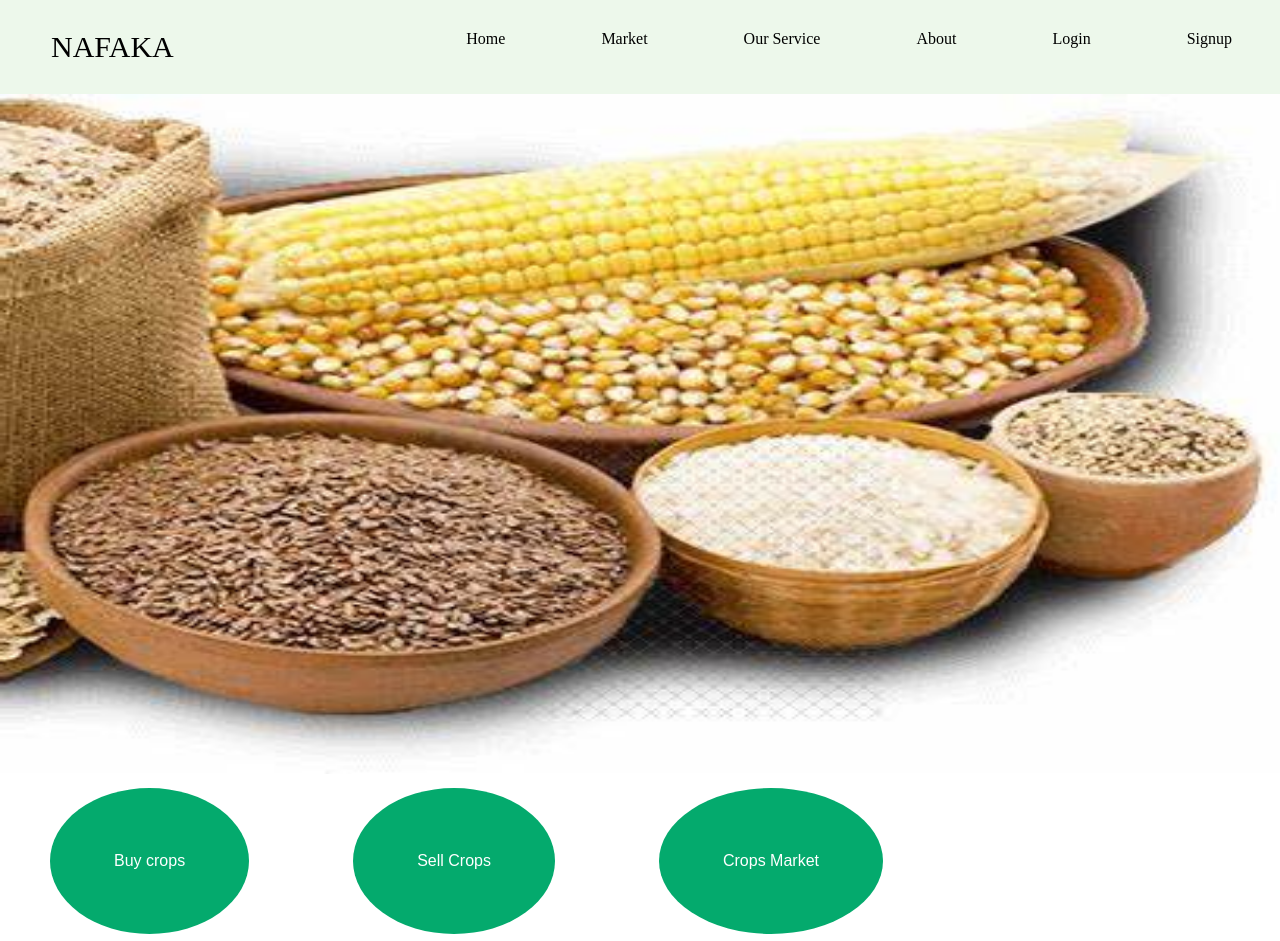
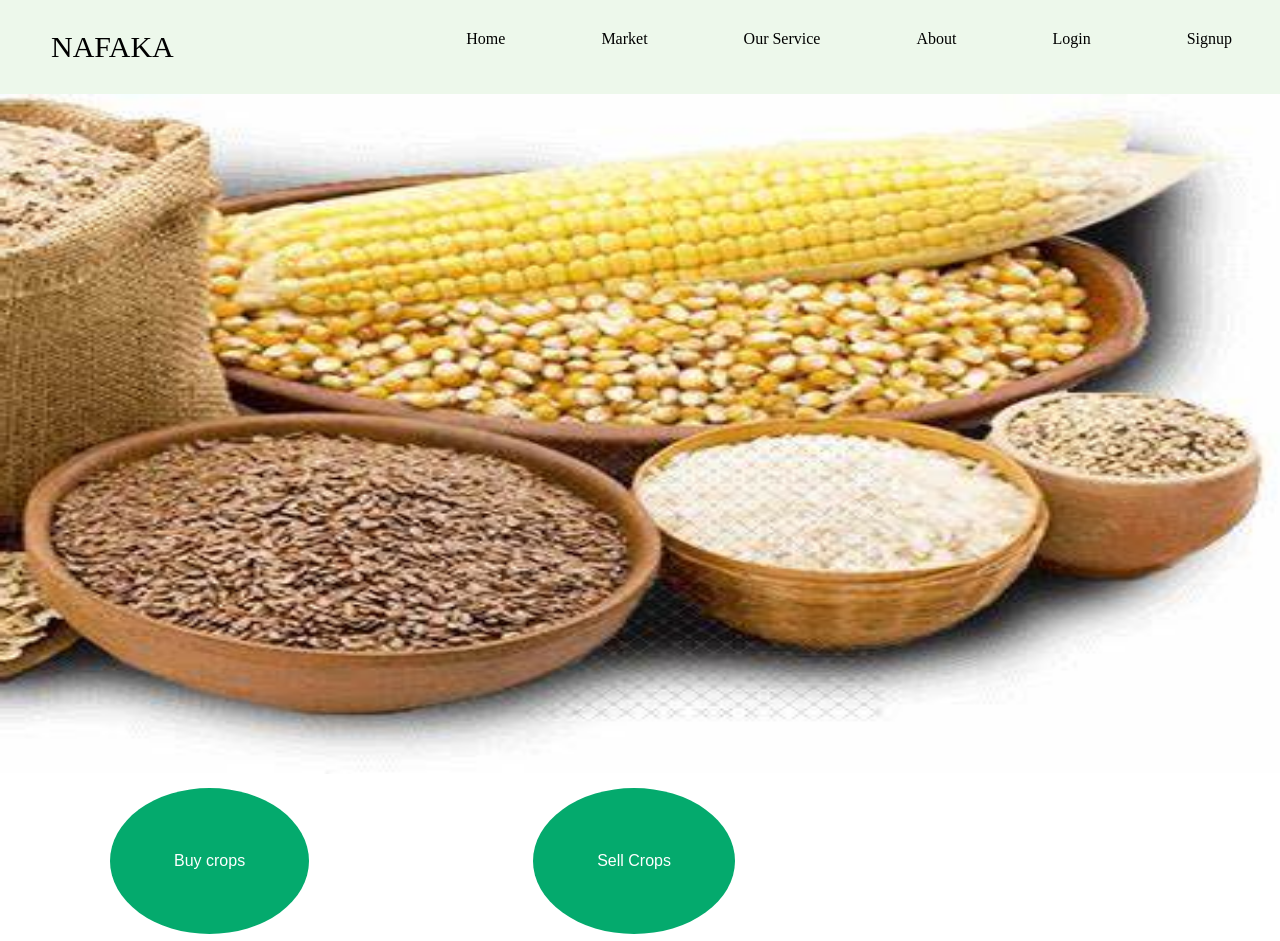
Before and after one commit to D0rcas/d0rcas.github.io, a plain HTML site: page index.html in a window 1280 px wide. Shown: the top 941 px of the page. Drawn offline with Linux system fonts and the light colour scheme.

Commit message:
Update index.css

```diff
--- a/index.css
+++ b/index.css
@@ -43,7 +43,7 @@
   text-decoration: none;
   display: inline-block;
   font-size: 100%;
-  margin: 10px 50px;
+  margin: 10px 110px;
   cursor: pointer;
 }
 .button5 {border-radius: 50%;}
```
